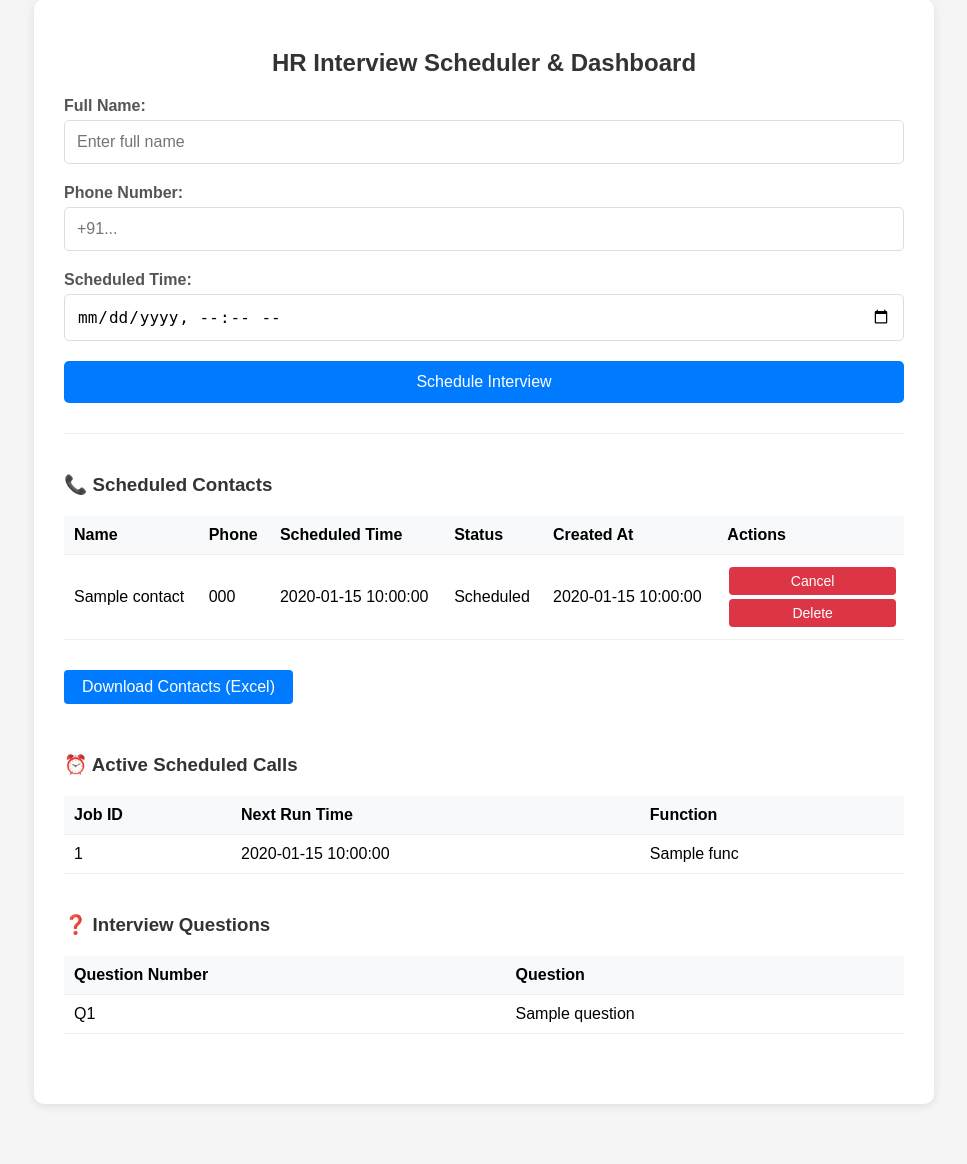
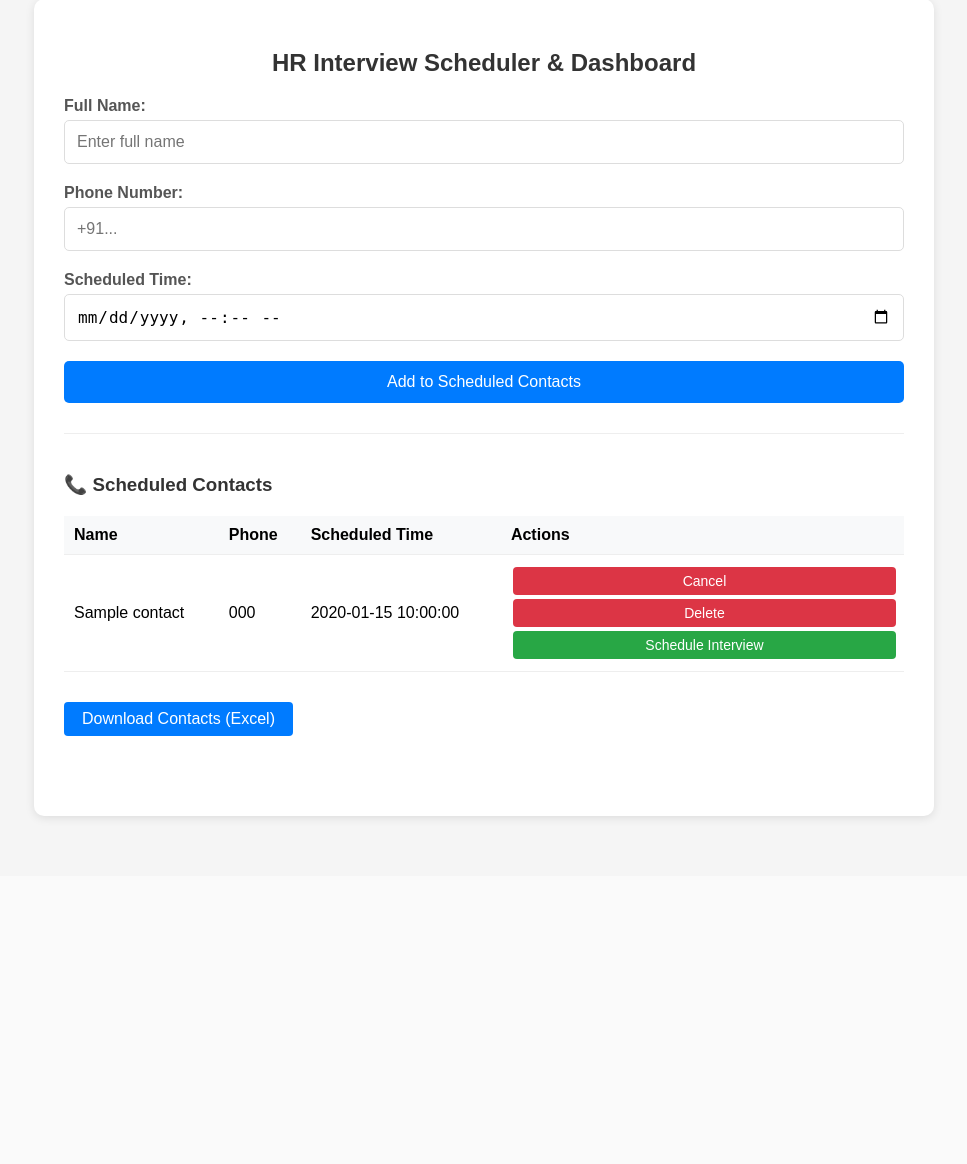
Before and after one commit to YellenkiAbhilash/AB, a Flask app: template templates/index.html in a window 1280 px wide. Shown: the part 61-1225 px from the top of the page, without its empty margins (156-1123 px from the left). After the commit the page ends 881 px from the top, so only its background shows below. Run offline with Flask 3, Linux system fonts and the light colour scheme; the template is opened without the code that fills it: most values are stand-ins (such as "Sample title", 1, 10 or a date in 2020); parts of the project's set-up code (start-up, migrations or seed data) failed here and were passed over.

Commit message:
Simplify dashboard: remove jobs/questions, clean contacts table, add Schedule Interview button for each contact

```diff
--- a/app.py
+++ b/app.py
@@ -89,18 +89,43 @@ def index():
             if contact['Scheduled_Time']:
                 dt = datetime.strptime(str(contact['Scheduled_Time']), '%Y-%m-%d %H:%M:%S')
                 contact['Scheduled_Time'] = dt.strftime('%Y-%m-%d %H:%M (IST)')
-            if contact['Created_At']:
-                dt = datetime.strptime(str(contact['Created_At']), '%Y-%m-%d %H:%M:%S')
-                contact['Created_At'] = dt.strftime('%Y-%m-%d %H:%M (IST)')
         except Exception:
             pass
-    scheduled_jobs = call_scheduler.get_scheduled_jobs()
-    try:
-        with open("questions.json", "r", encoding='utf-8') as f:
-            questions = json.load(f)
-    except Exception:
-        questions = []
-    return render_template('index.html', message=message, message_type=message_type, contacts=contacts, scheduled_jobs=scheduled_jobs, questions=questions)
+    return render_template('index.html', message=message, message_type=message_type, contacts=contacts)
+
+@app.route('/schedule_call/<phone>', methods=['POST'])
+def schedule_call(phone):
+    contacts = excel_handler.get_all_contacts()
+    contact = next((c for c in contacts if str(c['Phone']) == str(phone)), None)
+    if contact:
+        try:
+            name = contact['Name']
+            # Parse the stored scheduled time as IST
+            dt = datetime.strptime(str(contact['Scheduled_Time']).replace(' (IST)', ''), '%Y-%m-%d %H:%M')
+            ist_dt = IST.localize(dt)
+            if call_scheduler.schedule_call(name, phone, ist_dt):
+                message = f"✅ Interview rescheduled for {name} at {ist_dt.strftime('%Y-%m-%d %H:%M (IST)')}"
+                message_type = "success"
+            else:
+                message = "Failed to reschedule call."
+                message_type = "error"
+        except Exception as e:
+            logger.error(f"Error rescheduling call: {str(e)}")
+            message = "Error rescheduling call."
+            message_type = "error"
+    else:
+        message = "Contact not found."
+        message_type = "error"
+    # Show dashboard with message
+    contacts = excel_handler.get_all_contacts()
+    for contact in contacts:
+        try:
+            if contact['Scheduled_Time']:
+                dt = datetime.strptime(str(contact['Scheduled_Time']), '%Y-%m-%d %H:%M:%S')
+                contact['Scheduled_Time'] = dt.strftime('%Y-%m-%d %H:%M (IST)')
+        except Exception:
+            pass
+    return render_template('index.html', message=message, message_type=message_type, contacts=contacts)
 
 @app.route('/voice', methods=['GET', 'POST'])
 def voice():
--- a/templates/index.html
+++ b/templates/index.html
@@ -109,6 +109,19 @@
         .btn:hover {
             background-color: #b52a37;
         }
+        .schedule-btn {
+            background-color: #28a745;
+            color: white;
+            border: none;
+            border-radius: 4px;
+            padding: 6px 16px;
+            margin: 2px;
+            font-size: 14px;
+            cursor: pointer;
+        }
+        .schedule-btn:hover {
+            background-color: #218838;
+        }
         .download-btn {
             display: inline-block;
             padding: 8px 18px;
@@ -160,7 +173,7 @@
                     <label for="scheduled_time">Scheduled Time:</label>
                     <input type="datetime-local" id="scheduled_time" name="scheduled_time" required>
                 </div>
-                <button type="submit">Schedule Interview</button>
+                <button type="submit">Add to Scheduled Contacts</button>
             </form>
         </div>
         <div class="dashboard-section">
@@ -172,8 +185,6 @@
                         <th>Name</th>
                         <th>Phone</th>
                         <th>Scheduled Time</th>
-                        <th>Status</th>
-                        <th>Created At</th>
                         <th>Actions</th>
                     </tr>
                 </thead>
@@ -183,16 +194,15 @@
                         <td>{{ contact.Name }}</td>
                         <td>{{ contact.Phone }}</td>
                         <td>{{ contact.Scheduled_Time }}</td>
-                        <td>{{ contact.Status }}</td>
-                        <td>{{ contact.Created_At }}</td>
                         <td>
-                            {% if contact.Status == 'Scheduled' %}
                             <form method="post" action="/cancel_call/{{ contact.Phone }}" style="display:inline;">
                                 <button class="btn" onclick="return confirm('Cancel this call?')">Cancel</button>
                             </form>
-                            {% endif %}
                             <form method="post" action="/delete_contact/{{ contact.Phone }}" style="display:inline;">
                                 <button class="btn" onclick="return confirm('Delete this contact?')">Delete</button>
+                            </form>
+                            <form method="post" action="/schedule_call/{{ contact.Phone }}" style="display:inline;">
+                                <button class="schedule-btn">Schedule Interview</button>
                             </form>
                         </td>
                     </tr>
@@ -204,54 +214,6 @@
             {% endif %}
             <a href="/download_excel" class="download-btn">Download Contacts (Excel)</a>
         </div>
-        <div class="dashboard-section">
-            <h3>⏰ Active Scheduled Calls</h3>
-            {% if scheduled_jobs %}
-            <table>
-                <thead>
-                    <tr>
-                        <th>Job ID</th>
-                        <th>Next Run Time</th>
-                        <th>Function</th>
-                    </tr>
-                </thead>
-                <tbody>
-                    {% for job in scheduled_jobs %}
-                    <tr>
-                        <td>{{ job.id }}</td>
-                        <td>{{ job.next_run_time }}</td>
-                        <td>{{ job.func.__name__ }}</td>
-                    </tr>
-                    {% endfor %}
-                </tbody>
-            </table>
-            {% else %}
-            <div class="no-data">No active scheduled calls.</div>
-            {% endif %}
-        </div>
-        <div class="dashboard-section">
-            <h3>❓ Interview Questions</h3>
-            {% if questions %}
-            <table>
-                <thead>
-                    <tr>
-                        <th>Question Number</th>
-                        <th>Question</th>
-                    </tr>
-                </thead>
-                <tbody>
-                    {% for question in questions %}
-                    <tr>
-                        <td>Q{{ loop.index }}</td>
-                        <td>{{ question }}</td>
-                    </tr>
-                    {% endfor %}
-                </tbody>
-            </table>
-            {% else %}
-            <div class="no-data">No questions configured.</div>
-            {% endif %}
-        </div>
     </div>
 </body>
 </html>
```
